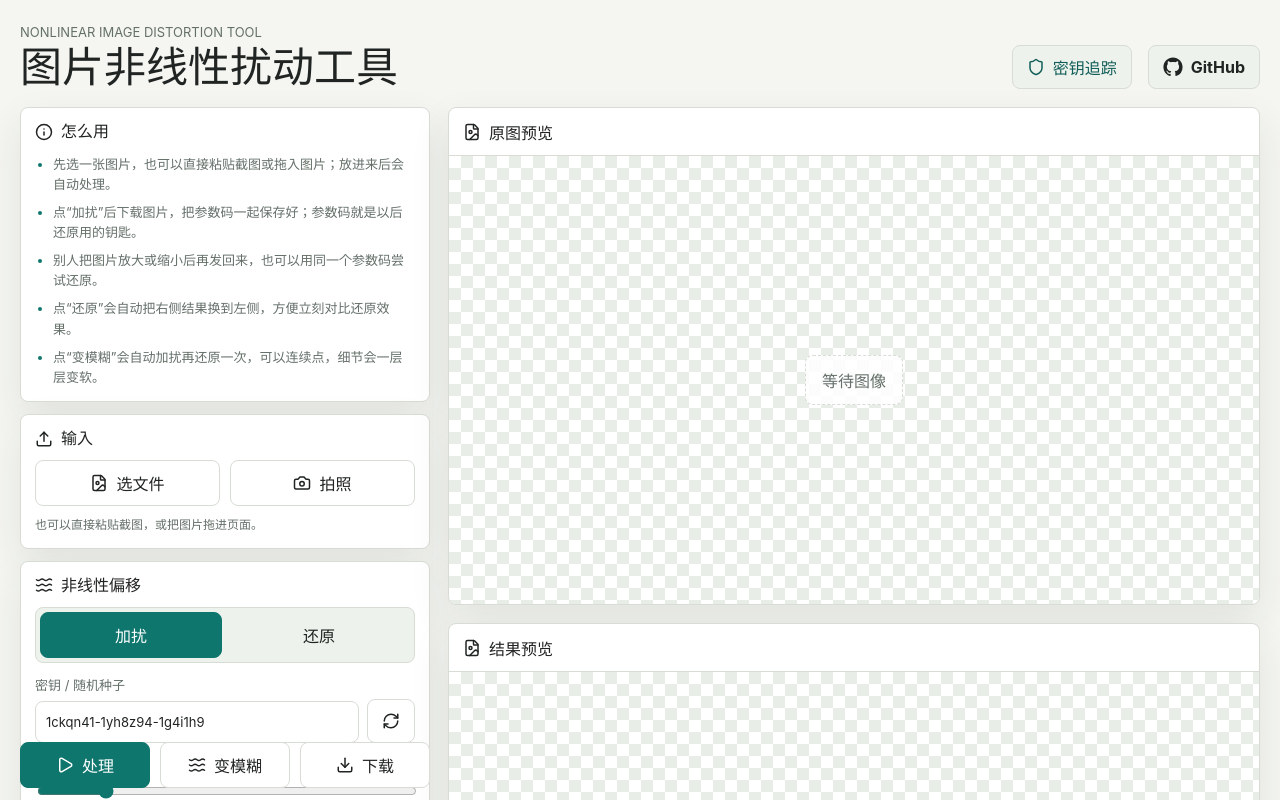
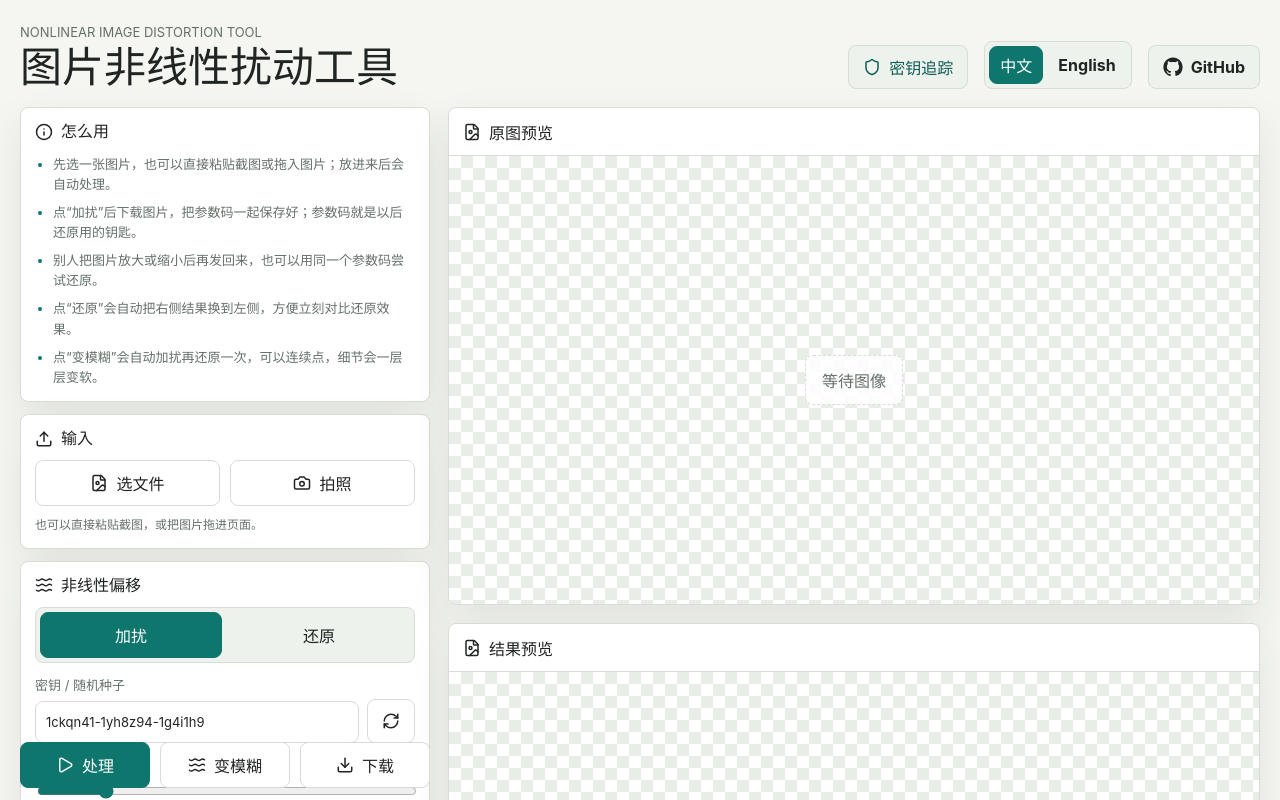
Before and after one commit to createskyblue/Nonlinear-Image-Distortion-Tool, a React (Vite) app: page / in a window 1280 px wide. Shown: the top 800 px of the page. Built offline with nearby package versions, Linux system fonts and the light colour scheme.

Commit message:
Add Chinese and English UI language switch

```diff
--- a/src/App.css
+++ b/src/App.css
@@ -43,6 +43,7 @@ h2 {
 }
 
 .mode-badge,
+.language-switch,
 .github-link {
   display: inline-flex;
   align-items: center;
@@ -54,6 +55,24 @@ h2 {
   border-radius: var(--radius);
   color: var(--accent-strong);
   font-weight: 720;
+}
+
+.language-switch {
+  gap: 4px;
+  padding: 4px;
+}
+
+.language-switch button {
+  min-height: 34px;
+  padding: 6px 10px;
+  border-color: transparent;
+  background: transparent;
+}
+
+.language-switch button.active {
+  border-color: var(--accent);
+  background: var(--accent);
+  color: #ffffff;
 }
 
 .github-link {
@@ -409,6 +428,7 @@ h2 {
   }
 
   .mode-badge,
+  .language-switch,
   .github-link,
   .controls,
   .preview-grid {
@@ -417,6 +437,7 @@ h2 {
   }
 
   .github-link,
+  .language-switch,
   .mode-badge {
     justify-content: center;
   }
--- a/src/App.tsx
+++ b/src/App.tsx
@@ -19,6 +19,94 @@ import { processImagePipelineAsync } from './lib/pipeline'
 import { continueWithResult, swapWorkspaceImages } from './lib/workspace-images'
 
 type ProcessMode = 'scramble' | 'restore'
+type Language = PersistedSettings['language']
+
+const messages = {
+  zh: {
+    eyebrow: 'Nonlinear image distortion tool',
+    title: '图片非线性扰动工具',
+    tracking: '密钥追踪',
+    github: 'GitHub',
+    openGithub: '打开 GitHub 仓库',
+    languageLabel: '语言',
+    guideTitle: '怎么用',
+    guideItems: [
+      '先选一张图片，也可以直接粘贴截图或拖入图片；放进来后会自动处理。',
+      '点“加扰”后下载图片，把参数码一起保存好；参数码就是以后还原用的钥匙。',
+      '别人把图片放大或缩小后再发回来，也可以用同一个参数码尝试还原。',
+      '点“还原”会自动把右侧结果换到左侧，方便立刻对比还原效果。',
+      '点“变模糊”会自动加扰再还原一次，可以连续点，细节会一层层变软。',
+    ],
+    inputTitle: '输入',
+    chooseFile: '选文件',
+    camera: '拍照',
+    inputHint: '也可以直接粘贴截图，或把图片拖进页面。',
+    distortionTitle: '非线性偏移',
+    processingMode: '处理模式',
+    scramble: '加扰',
+    restore: '还原',
+    seedLabel: '密钥 / 随机种子',
+    regenerateSeed: '重新生成随机种子',
+    amplitude: '偏移强度',
+    cellSize: '网格尺度',
+    swirl: '旋转扰动',
+    autoCopyTitle: '处理后自动复制结果',
+    autoCopyHelp: '成功后把结果图放到剪贴板，方便直接粘贴到聊天或文档。',
+    parameterCode: '参数码',
+    parameterPlaceholder: '复制或粘贴 NO2: 开头的参数码',
+    hintLine: '偏移强度和网格尺度按图片短边比例计算；还原时必须使用与加扰时完全相同的密钥和参数。',
+    processing: '处理中',
+    process: '处理',
+    blur: '变模糊',
+    download: '下载',
+    progressLabel: '处理进度',
+    sourcePreview: '原图预览',
+    resultPreview: '结果预览',
+    emptyPreview: '等待图像',
+  },
+  en: {
+    eyebrow: 'Nonlinear image distortion tool',
+    title: 'Nonlinear Image Distortion Tool',
+    tracking: 'Key tracing',
+    github: 'GitHub',
+    openGithub: 'Open GitHub repository',
+    languageLabel: 'Language',
+    guideTitle: 'How to use',
+    guideItems: [
+      'Choose an image, paste a screenshot, or drop an image here; it will process automatically.',
+      'After scrambling, download the image and keep the parameter code. That code is the key for restoration.',
+      'If the image is resized and sent back later, you can still try restoring it with the same parameter code.',
+      'When you switch to restore, the result image is moved back to the input side for quick comparison.',
+      'Use “Soften” to run one scramble-and-restore pass. You can press it repeatedly to soften details.',
+    ],
+    inputTitle: 'Input',
+    chooseFile: 'Choose file',
+    camera: 'Camera',
+    inputHint: 'You can also paste a screenshot or drag an image onto the page.',
+    distortionTitle: 'Nonlinear offset',
+    processingMode: 'Processing mode',
+    scramble: 'Scramble',
+    restore: 'Restore',
+    seedLabel: 'Key / random seed',
+    regenerateSeed: 'Regenerate random seed',
+    amplitude: 'Offset strength',
+    cellSize: 'Grid scale',
+    swirl: 'Rotation offset',
+    autoCopyTitle: 'Auto-copy result after processing',
+    autoCopyHelp: 'Copies the finished image to the clipboard, ready to paste into chat or documents.',
+    parameterCode: 'Parameter code',
+    parameterPlaceholder: 'Copy or paste a parameter code starting with NO2:',
+    hintLine: 'Offset strength and grid scale are based on the image short edge. Restore requires the exact same key and parameters used for scrambling.',
+    processing: 'Processing',
+    process: 'Process',
+    blur: 'Soften',
+    download: 'Download',
+    progressLabel: 'Processing progress',
+    sourcePreview: 'Input preview',
+    resultPreview: 'Result preview',
+    emptyPreview: 'Waiting for image',
+  },
+} as const
 
 const fallbackSettings: PersistedSettings = {
   mode: 'scramble',
@@ -29,6 +117,7 @@ const fallbackSettings: PersistedSettings = {
     swirl: 0.25,
   },
   copyResultToClipboard: false,
+  language: 'zh',
 }
 
 function loadInitialSettings(): PersistedSettings {
@@ -67,7 +156,7 @@ function Slider({ label, value, min, max, step = 1, suffix = '', onChange }: Sli
   )
 }
 
-function PreviewPanel({ title, image, meta }: { title: string; image?: string; meta?: string }) {
+function PreviewPanel({ title, image, meta, emptyLabel }: { title: string; image?: string; meta?: string; emptyLabel: string }) {
   return (
     <section className="preview-panel">
       <div className="panel-title">
@@ -76,7 +165,7 @@ function PreviewPanel({ title, image, meta }: { title: string; image?: string; m
         {meta ? <small>{meta}</small> : null}
       </div>
       <div className="preview-frame">
-        {image ? <img src={image} alt={title} /> : <span className="empty-preview">等待图像</span>}
+        {image ? <img src={image} alt={title} /> : <span className="empty-preview">{emptyLabel}</span>}
       </div>
     </section>
   )
@@ -109,6 +198,7 @@ function App() {
   const [isEditingParameterCode, setIsEditingParameterCode] = useState(false)
   const [isDraggingImage, setIsDraggingImage] = useState(false)
   const [copyResultToClipboard, setCopyResultToClipboard] = useState(initialSettings.copyResultToClipboard)
+  const [language, setLanguage] = useState<Language>(initialSettings.language)
 
   const fileInputRef = useRef<HTMLInputElement>(null)
   const cameraInputRef = useRef<HTMLInputElement>(null)
@@ -136,9 +226,10 @@ function App() {
           swirl: offsetSwirl / 100,
         },
         copyResultToClipboard,
+        language,
       }),
     )
-  }, [mode, offsetSeed, offsetAmplitude, offsetCellSize, offsetSwirl, copyResultToClipboard])
+  }, [mode, offsetSeed, offsetAmplitude, offsetCellSize, offsetSwirl, copyResultToClipboard, language])
 
   useEffect(() => {
     return () => {
@@ -163,6 +254,7 @@ function App() {
 
   const syncedParameterCode = encodeParameterCode(currentOffsetOptions())
   const displayedParameterCode = isEditingParameterCode ? parameterCodeInput : syncedParameterCode
+  const t = messages[language]
 
   function handleParameterCodeChange(value: string) {
     setIsEditingParameterCode(true)
@@ -349,23 +441,31 @@ function App() {
     >
       <header className="topbar">
         <div>
-          <span className="eyebrow">Nonlinear image distortion tool</span>
-          <h1>图片非线性扰动工具</h1>
+          <span className="eyebrow">{t.eyebrow}</span>
+          <h1>{t.title}</h1>
         </div>
         <div className="mode-badge">
           <Shield size={18} aria-hidden="true" />
-          密钥追踪
+          {t.tracking}
+        </div>
+        <div className="language-switch" role="group" aria-label={t.languageLabel}>
+          <button type="button" className={language === 'zh' ? 'active' : ''} onClick={() => setLanguage('zh')}>
+            中文
+          </button>
+          <button type="button" className={language === 'en' ? 'active' : ''} onClick={() => setLanguage('en')}>
+            English
+          </button>
         </div>
         <a
           className="github-link"
           href="https://github.com/createskyblue/Nonlinear-Image-Distortion-Tool"
           target="_blank"
           rel="noreferrer"
-          aria-label="打开 GitHub 仓库"
-          title="打开 GitHub 仓库"
+          aria-label={t.openGithub}
+          title={t.openGithub}
         >
           <GitHubMark />
-          <span>GitHub</span>
+          <span>{t.github}</span>
         </a>
       </header>
 
@@ -374,33 +474,31 @@ function App() {
           <section className="panel guide-panel">
             <div className="section-title">
               <Info size={18} aria-hidden="true" />
-              <h2>怎么用</h2>
+              <h2>{t.guideTitle}</h2>
             </div>
             <ul>
-              <li>先选一张图片，也可以直接粘贴截图或拖入图片；放进来后会自动处理。</li>
-              <li>点“加扰”后下载图片，把参数码一起保存好；参数码就是以后还原用的钥匙。</li>
-              <li>别人把图片放大或缩小后再发回来，也可以用同一个参数码尝试还原。</li>
-              <li>点“还原”会自动把右侧结果换到左侧，方便立刻对比还原效果。</li>
-              <li>点“变模糊”会自动加扰再还原一次，可以连续点，细节会一层层变软。</li>
+              {t.guideItems.map((item) => (
+                <li key={item}>{item}</li>
+              ))}
             </ul>
           </section>
 
           <section className="panel">
             <div className="section-title">
               <Upload size={18} aria-hidden="true" />
-              <h2>输入</h2>
+              <h2>{t.inputTitle}</h2>
             </div>
             <div className="button-grid">
               <button type="button" onClick={() => fileInputRef.current?.click()}>
                 <FileImage size={18} aria-hidden="true" />
-                选文件
+                {t.chooseFile}
               </button>
               <button type="button" onClick={() => cameraInputRef.current?.click()}>
                 <Camera size={18} aria-hidden="true" />
-                拍照
+                {t.camera}
               </button>
             </div>
-            <p className="input-hint">也可以直接粘贴截图，或把图片拖进页面。</p>
+            <p className="input-hint">{t.inputHint}</p>
             <input ref={fileInputRef} className="hidden-input" type="file" accept="image/*" onChange={readSelectedFile} />
             <input ref={cameraInputRef} className="hidden-input" type="file" accept="image/*" capture="environment" onChange={readSelectedFile} />
           </section>
@@ -408,63 +506,63 @@ function App() {
           <section className="panel">
             <div className="section-title">
               <Waves size={18} aria-hidden="true" />
-              <h2>非线性偏移</h2>
+              <h2>{t.distortionTitle}</h2>
             </div>
-            <div className="mode-switch" role="group" aria-label="处理模式">
+            <div className="mode-switch" role="group" aria-label={t.processingMode}>
               <button type="button" className={mode === 'scramble' ? 'active' : ''} onClick={() => handleModeChange('scramble')}>
-                加扰
+                {t.scramble}
               </button>
               <button type="button" className={mode === 'restore' ? 'active' : ''} onClick={() => handleModeChange('restore')}>
-                还原
+                {t.restore}
               </button>
             </div>
             <div className="seed-row">
               <label>
-                密钥 / 随机种子
+                {t.seedLabel}
                 <input value={offsetSeed} onChange={(event) => setOffsetSeed(event.target.value)} />
               </label>
-              <button type="button" aria-label="重新生成随机种子" title="重新生成随机种子" onClick={() => setOffsetSeed(createRandomSeed())}>
+              <button type="button" aria-label={t.regenerateSeed} title={t.regenerateSeed} onClick={() => setOffsetSeed(createRandomSeed())}>
                 <RefreshCw size={18} aria-hidden="true" />
               </button>
             </div>
-            <Slider label="偏移强度" value={offsetAmplitude} min={0} max={12} step={0.1} suffix="%" onChange={setOffsetAmplitude} />
-            <Slider label="网格尺度" value={offsetCellSize} min={2} max={40} step={0.5} suffix="%" onChange={setOffsetCellSize} />
-            <Slider label="旋转扰动" value={offsetSwirl} min={0} max={100} suffix="%" onChange={setOffsetSwirl} />
+            <Slider label={t.amplitude} value={offsetAmplitude} min={0} max={12} step={0.1} suffix="%" onChange={setOffsetAmplitude} />
+            <Slider label={t.cellSize} value={offsetCellSize} min={2} max={40} step={0.5} suffix="%" onChange={setOffsetCellSize} />
+            <Slider label={t.swirl} value={offsetSwirl} min={0} max={100} suffix="%" onChange={setOffsetSwirl} />
             <label className="copy-toggle">
               <span>
-                <strong>处理后自动复制结果</strong>
-                <small>成功后把结果图放到剪贴板，方便直接粘贴到聊天或文档。</small>
+                <strong>{t.autoCopyTitle}</strong>
+                <small>{t.autoCopyHelp}</small>
               </span>
               <input type="checkbox" checked={copyResultToClipboard} onChange={(event) => setCopyResultToClipboard(event.target.checked)} />
             </label>
             <label className="parameter-code">
-              参数码
-              <textarea value={displayedParameterCode} placeholder="复制或粘贴 NO2: 开头的参数码" rows={3} onChange={(event) => handleParameterCodeChange(event.target.value)} />
+              {t.parameterCode}
+              <textarea value={displayedParameterCode} placeholder={t.parameterPlaceholder} rows={3} onChange={(event) => handleParameterCodeChange(event.target.value)} />
             </label>
-            <p className="hint-line">偏移强度和网格尺度按图片短边比例计算；还原时必须使用与加扰时完全相同的密钥和参数。</p>
+            <p className="hint-line">{t.hintLine}</p>
           </section>
 
           <div className="action-row">
             <button className="primary-button" type="button" disabled={isProcessing} onClick={handleProcess}>
               <Play size={18} aria-hidden="true" />
-              {isProcessing ? '处理中' : '处理'}
+              {isProcessing ? t.processing : t.process}
             </button>
             <button type="button" disabled={isProcessing} onClick={handleBlur}>
               <Waves size={18} aria-hidden="true" />
-              变模糊
+              {t.blur}
             </button>
             <button type="button" onClick={handleDownload}>
               <Download size={18} aria-hidden="true" />
-              下载
+              {t.download}
             </button>
           </div>
           {isProcessing ? (
             <div className="progress-panel" role="status" aria-live="polite">
               <div className="progress-header">
-                <span>处理中</span>
+                <span>{t.processing}</span>
                 <strong>{progress}%</strong>
               </div>
-              <div className="progress-track" aria-label="处理进度">
+              <div className="progress-track" aria-label={t.progressLabel}>
                 <span style={{ width: `${progress}%` }} />
               </div>
             </div>
@@ -472,8 +570,8 @@ function App() {
         </aside>
 
         <section className="preview-grid">
-          <PreviewPanel title="原图预览" image={source?.url} meta={sourceMeta} />
-          <PreviewPanel title="结果预览" image={result?.url} meta={result ? resultName : undefined} />
+          <PreviewPanel title={t.sourcePreview} image={source?.url} meta={sourceMeta} emptyLabel={t.emptyPreview} />
+          <PreviewPanel title={t.resultPreview} image={result?.url} meta={result ? resultName : undefined} emptyLabel={t.emptyPreview} />
         </section>
       </div>
     </main>
--- a/src/lib/persisted-settings.ts
+++ b/src/lib/persisted-settings.ts
@@ -6,14 +6,19 @@ export type PersistedSettings = {
   mode: 'scramble' | 'restore'
   offset: OffsetOptions
   copyResultToClipboard: boolean
+  language: 'zh' | 'en'
 }
 
 type PersistedSettingsPayload = PersistedSettings & {
-  v: 2 | 3
+  v: 2 | 3 | 4
 }
 
 function isMode(value: unknown): value is PersistedSettings['mode'] {
   return value === 'scramble' || value === 'restore'
+}
+
+function isLanguage(value: unknown): value is PersistedSettings['language'] {
+  return value === 'zh' || value === 'en'
 }
 
 function isFiniteNumber(value: unknown): value is number {
@@ -23,7 +28,7 @@ function isFiniteNumber(value: unknown): value is number {
 function isPersistedSettingsPayload(value: unknown): value is PersistedSettingsPayload {
   if (typeof value !== 'object' || value === null) return false
   const payload = value as Record<string, unknown>
-  if ((payload.v !== 2 && payload.v !== 3) || !isMode(payload.mode)) return false
+  if ((payload.v !== 2 && payload.v !== 3 && payload.v !== 4) || !isMode(payload.mode)) return false
   const offset = payload.offset as Record<string, unknown> | undefined
   return (
     typeof offset === 'object' &&
@@ -38,7 +43,7 @@ function isPersistedSettingsPayload(value: unknown): value is PersistedSettingsP
 
 export function encodePersistedSettings(settings: PersistedSettings): string {
   return JSON.stringify({
-    v: 3,
+    v: 4,
     ...settings,
   } satisfies PersistedSettingsPayload)
 }
@@ -56,7 +61,8 @@ export function decodePersistedSettings(value: string | null): PersistedSettings
         cellSize: parsed.offset.cellSize,
         swirl: parsed.offset.swirl,
       },
-      copyResultToClipboard: parsed.v === 3 ? parsed.copyResultToClipboard === true : false,
+      copyResultToClipboard: parsed.v >= 3 ? parsed.copyResultToClipboard === true : false,
+      language: parsed.v === 4 && isLanguage(parsed.language) ? parsed.language : 'zh',
     }
   } catch {
     return null
```
Also changed, not shown: 2 other files (tests, documents, lock files or other folders).
